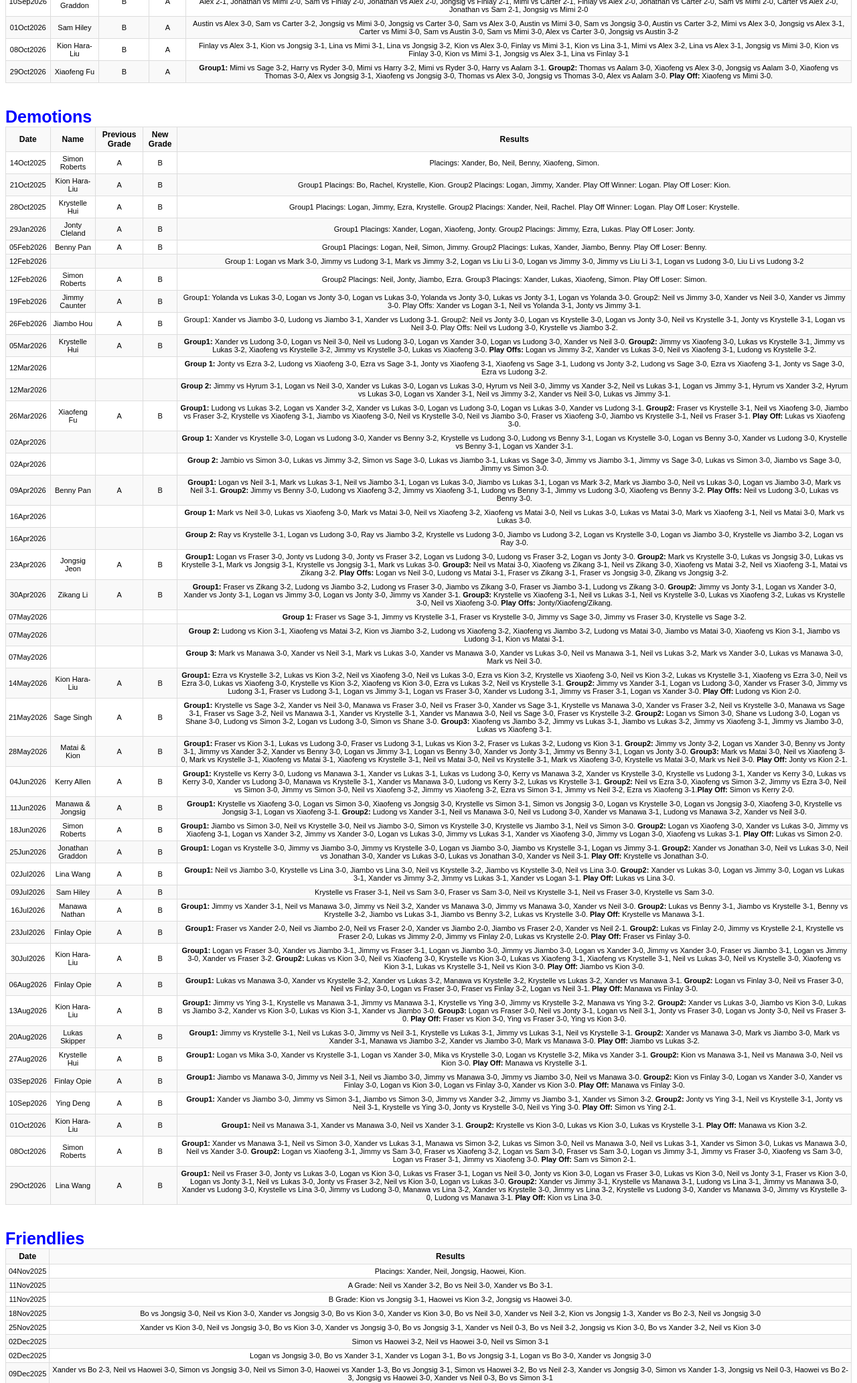
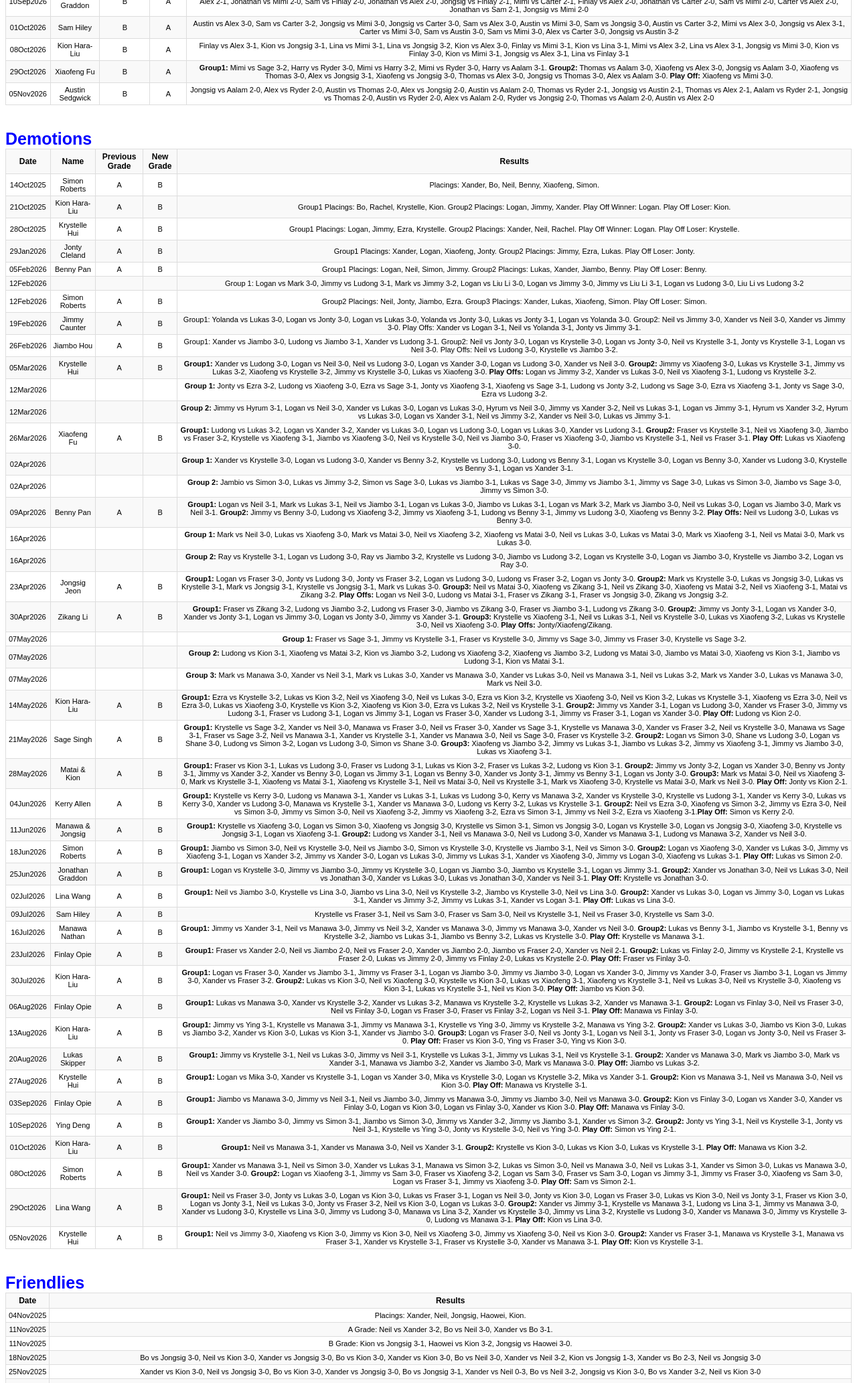
Before and after one commit to MataiMoorfield/wktta, a plain HTML site: page index.html in a window 1280 px wide. Shown: the part 1420-3485 px from the top of the page at 67% size. Drawn offline with Linux system fonts and the light colour scheme.

Commit message:
Update index.html

```diff
--- a/index.html
+++ b/index.html
@@ -117,7 +117,7 @@ caption { text-align:left; color:blue; font-size: 25px; font-weight: bold;}
 <tr><td>01Oct2026</td><td>Sam Hiley</td><td>B</td><td>A</td><td>Austin vs Alex 3-0, Sam vs Carter 3-2, Jongsig vs Mimi 3-0, Jongsig vs Carter 3-0, Sam vs Alex 3-0, Austin vs Mimi 3-0, Sam vs Jongsig 3-0, Austin vs Carter 3-2, Mimi vs Alex 3-0, Jongsig vs Alex 3-1, Carter vs Mimi 3-0, Sam vs Austin 3-0, Sam vs Mimi 3-0, Alex vs Carter 3-0, Jongsig vs Austin 3-2</td></tr>
 <tr><td>08Oct2026</td><td>Kion Hara-Liu</td><td>B</td><td>A</td><td>Finlay vs Alex 3-1, Kion vs Jongsig 3-1, Lina vs Mimi 3-1, Lina vs Jongsig 3-2, Kion vs Alex 3-0, Finlay vs Mimi 3-1, Kion vs Lina 3-1, Mimi vs Alex 3-2, Lina vs Alex 3-1, Jongsig vs Mimi 3-0, Kion vs Finlay 3-0, Kion vs Mimi 3-1, Jongsig vs Alex 3-1, Lina vs Finlay 3-1</td></tr>
 <tr><td>29Oct2026</td><td>Xiaofeng Fu</td><td>B</td><td>A</td><td><B>Group1:</B> Mimi vs Sage 3-2, Harry vs Ryder 3-0, Mimi vs Harry 3-2, Mimi vs Ryder 3-0, Harry vs Aalam 3-1. <B>Group2:</B> Thomas vs Aalam 3-0, Xiaofeng vs Alex 3-0, Jongsig vs Aalam 3-0, Xiaofeng vs Thomas 3-0, Alex vs Jongsig 3-1, Xiaofeng vs Jongsig 3-0, Thomas vs Alex 3-0, Jongsig vs Thomas 3-0, Alex vs Aalam 3-0. <B>Play Off:</B> Xiaofeng vs Mimi 3-0.</td></tr>
-
+<tr><td>05Nov2026</td><td>Austin Sedgwick</td><td>B</td><td>A</td><td>Jongsig vs Aalam 2-0, Alex vs Ryder 2-0, Austin vs Thomas 2-0, Alex vs Jongsig 2-0, Austin vs Aalam 2-0, Thomas vs Ryder 2-1, Jongsig vs Austin 2-1, Thomas vs Alex 2-1, Aalam vs Ryder 2-1, Jongsig vs Thomas 2-0, Austin vs Ryder 2-0, Alex vs Aalam 2-0, Ryder vs Jongsig 2-0, Thomas vs Aalam 2-0, Austin vs Alex 2-0</td></tr>
 
 </tbody>
 
@@ -182,6 +182,7 @@ caption { text-align:left; color:blue; font-size: 25px; font-weight: bold;}
 <tr><td>01Oct2026</td><td>Kion Hara-Liu</td><td>A</td><td>B</td><td><B>Group1:</B> Neil vs Manawa 3-1, Xander vs Manawa 3-0, Neil vs Xander 3-1. <B>Group2:</B> Krystelle vs Kion 3-0, Lukas vs Kion 3-0, Lukas vs Krystelle 3-1. <B>Play Off:</B> Manawa vs Kion 3-2.</td></tr>
 <tr><td>08Oct2026</td><td>Simon Roberts</td><td>A</td><td>B</td><td><B>Group1:</B> Xander vs Manawa 3-1, Neil vs Simon 3-0, Xander vs Lukas 3-1, Manawa vs Simon 3-2, Lukas vs Simon 3-0, Neil vs Manawa 3-0, Neil vs Lukas 3-1, Xander vs Simon 3-0, Lukas vs Manawa 3-0, Neil vs Xander 3-0. <B>Group2:</B> Logan vs Xiaofeng 3-1, Jimmy vs Sam 3-0, Fraser vs Xiaofeng 3-2, Logan vs Sam 3-0, Fraser vs Sam 3-0, Logan vs Jimmy 3-1, Jimmy vs Fraser 3-0, Xiaofeng vs Sam 3-0, Logan vs Fraser 3-1, Jimmy vs Xiaofeng 3-0. <B>Play Off:</B> Sam vs Simon 2-1.</td></tr>
 <tr><td>29Oct2026</td><td>Lina Wang</td><td>A</td><td>B</td><td><B>Group1:</B> Neil vs Fraser 3-0, Jonty vs Lukas 3-0, Logan vs Kion 3-0, Lukas vs Fraser 3-1, Logan vs Neil 3-0, Jonty vs Kion 3-0, Logan vs Fraser 3-0, Lukas vs Kion 3-0, Neil vs Jonty 3-1, Fraser vs Kion 3-0, Logan vs Jonty 3-1, Neil vs Lukas 3-0, Jonty vs Fraser 3-2, Neil vs Kion 3-0, Logan vs Lukas 3-0. <B>Group2:</B> Xander vs Jimmy 3-1, Krystelle vs Manawa 3-1, Ludong vs Lina 3-1, Jimmy vs Manawa 3-0, Xander vs Ludong 3-0, Krystelle vs Lina 3-0, Jimmy vs Ludong 3-0, Manawa vs Lina 3-2, Xander vs Krystelle 3-0, Jimmy vs Lina 3-2, Krystelle vs Ludong 3-0, Xander vs Manawa 3-0, Jimmy vs Krystelle 3-0, Ludong vs Manawa 3-1. <B>Play Off:</B> Kion vs Lina 3-0.</td></tr>
+<tr><td>05Nov2026</td><td>Krystelle Hui</td><td>A</td><td>B</td><td><B>Group1:</B> Neil vs Jimmy 3-0, Xiaofeng vs Kion 3-0, Jimmy vs Kion 3-0, Neil vs Xiaofeng 3-0, Jimmy vs Xiaofeng 3-0, Neil vs Kion 3-0. <B>Group2:</B> Xander vs Fraser 3-1, Manawa vs Krystelle 3-1, Manawa vs Fraser 3-1, Xander vs Krystelle 3-1, Fraser vs Krystelle 3-0, Xander vs Manawa 3-1. <B>Play Off:</B> Kion vs Krystelle 3-1.</td></tr>
 
 
 </tbody>
```
